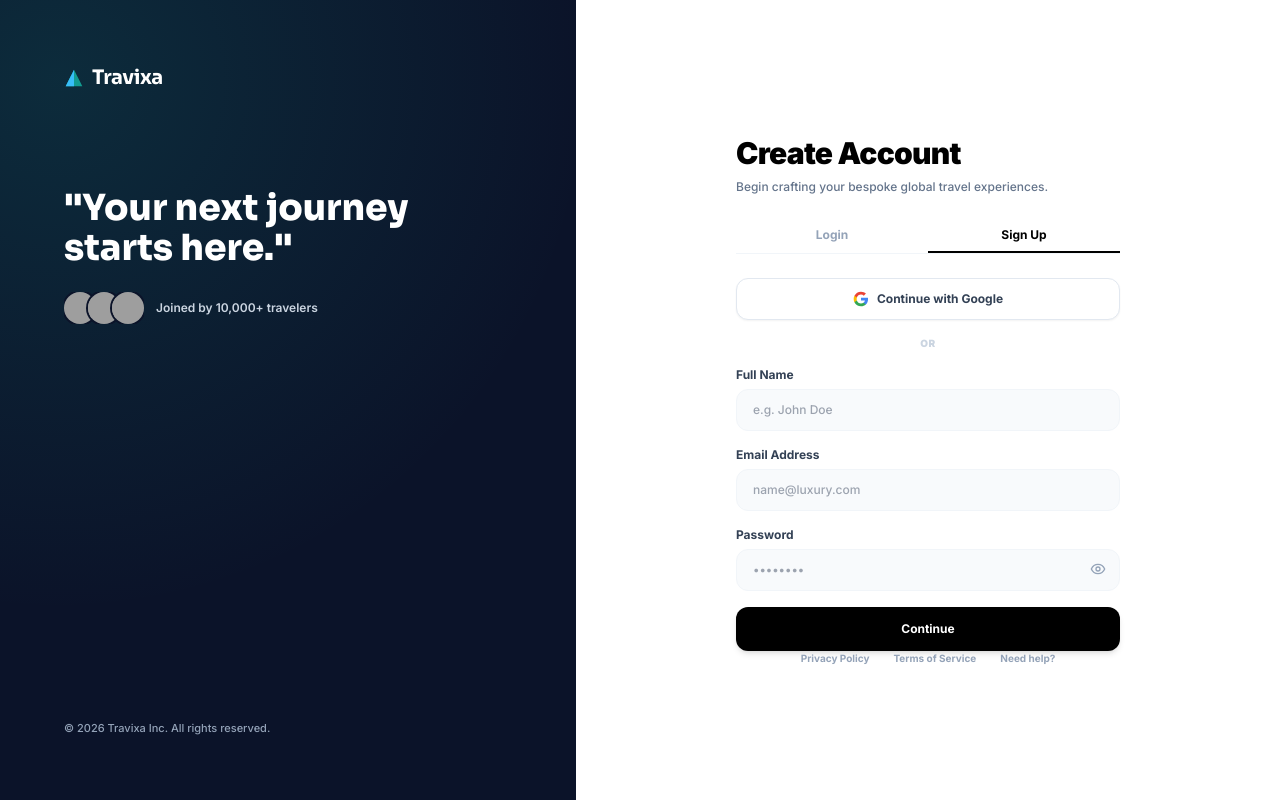
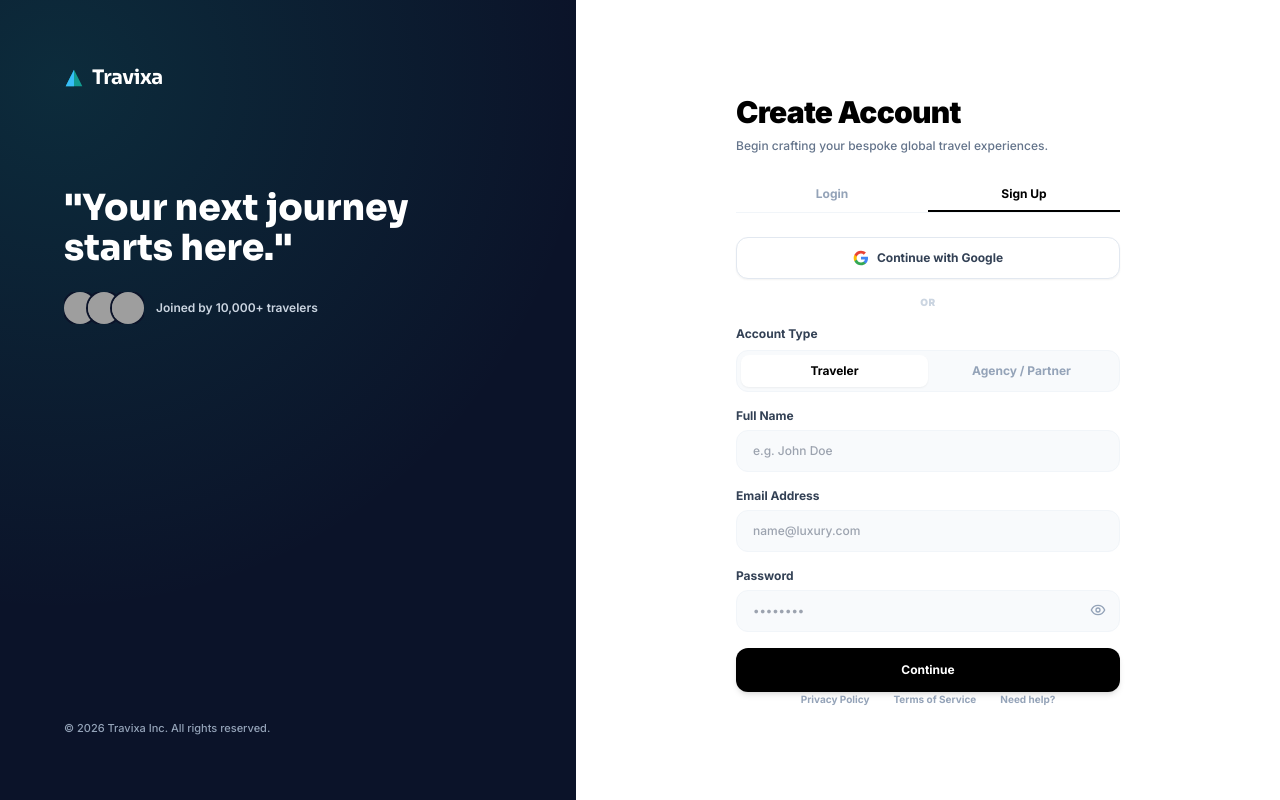
Before and after one commit to premkarnawat/Tripvora-AI-Powered-Trip-Planner, a Next.js app: page /signup in a window 1280 px wide. Built offline with nearby package versions, Linux system fonts and the light colour scheme; grey boxes are pictures that could not be loaded.

Commit message:
feat(auth): Add explicit Account Type toggle for Agency registration on signup page

```diff
--- a/src/app/(auth)/signup/page.tsx
+++ b/src/app/(auth)/signup/page.tsx
@@ -12,17 +12,23 @@ export default function SignupPage() {
   const [email, setEmail] = useState("");
   const [password, setPassword] = useState("");
   const [showPassword, setShowPassword] = useState(false);
+  const [accountType, setAccountType] = useState<"traveler" | "agency">("traveler");
   const [loading, setLoading] = useState(false);
   const [success, setSuccess] = useState(false);
   const router = useRouter();
 
   const [error, setError] = useState<string | null>(null);
 
-  const finalizeSignup = () => {
-    document.cookie = `travixa_role=traveler; path=/; max-age=86400; SameSite=Lax`;
+  const finalizeSignup = (role: string) => {
+    document.cookie = `travixa_role=${role}; path=/; max-age=86400; SameSite=Lax`;
     localStorage.setItem("traveler_auth", "true");
-    localStorage.setItem("travixa_role", "traveler");
-    window.location.href = "/dashboard?welcome=true";
+    localStorage.setItem("travixa_role", role);
+
+    if (role === "agency") {
+      window.location.href = "/agency?welcome=true";
+    } else {
+      window.location.href = "/dashboard?welcome=true";
+    }
   };
 
   const handleSignup = async (e: React.FormEvent) => {
@@ -41,7 +47,7 @@ export default function SignupPage() {
           options: {
             data: {
               full_name: name,
-              role: 'traveler'
+              role: accountType
             }
           }
         });
@@ -51,8 +57,8 @@ export default function SignupPage() {
             id: data.user.id,
             email: data.user.email || email,
             full_name: name,
-            role: 'traveler',
-            subscription_tier: 'Free Tier',
+            role: accountType,
+            subscription_tier: accountType === 'agency' ? 'Partner Tier' : 'Free Tier',
             preferences: { destinations: [], styles: [], foods: [] }
           });
         }
@@ -60,7 +66,7 @@ export default function SignupPage() {
         // Fallback for seamless demo signup
       }
 
-      finalizeSignup();
+      finalizeSignup(accountType);
     } catch (err: any) {
       setError(err.message || "Failed to create account.");
     } finally {
@@ -69,7 +75,7 @@ export default function SignupPage() {
   };
 
   const handleGoogleSignup = () => {
-    finalizeSignup();
+    finalizeSignup(accountType);
   };
 
   return (
@@ -185,6 +191,27 @@ export default function SignupPage() {
                   OR
                 </div>
 
+                {/* Account Type Toggle */}
+                <div className="mb-4">
+                  <label className="text-xs font-bold text-slate-700 mb-2 block">Account Type</label>
+                  <div className="flex bg-slate-50 p-1 rounded-xl border border-slate-100">
+                    <button
+                      type="button"
+                      onClick={() => setAccountType('traveler')}
+                      className={`flex-1 py-2 text-xs font-bold rounded-lg transition-all ${accountType === 'traveler' ? 'bg-white text-black shadow-sm' : 'text-slate-400 hover:text-black'}`}
+                    >
+                      Traveler
+                    </button>
+                    <button
+                      type="button"
+                      onClick={() => setAccountType('agency')}
+                      className={`flex-1 py-2 text-xs font-bold rounded-lg transition-all ${accountType === 'agency' ? 'bg-white text-black shadow-sm' : 'text-slate-400 hover:text-black'}`}
+                    >
+                      Agency / Partner
+                    </button>
+                  </div>
+                </div>
+
                 {/* Full Name Input */}
                 <div>
                   <label className="text-xs font-bold text-slate-700 mb-1.5 block">Full Name</label>
```
